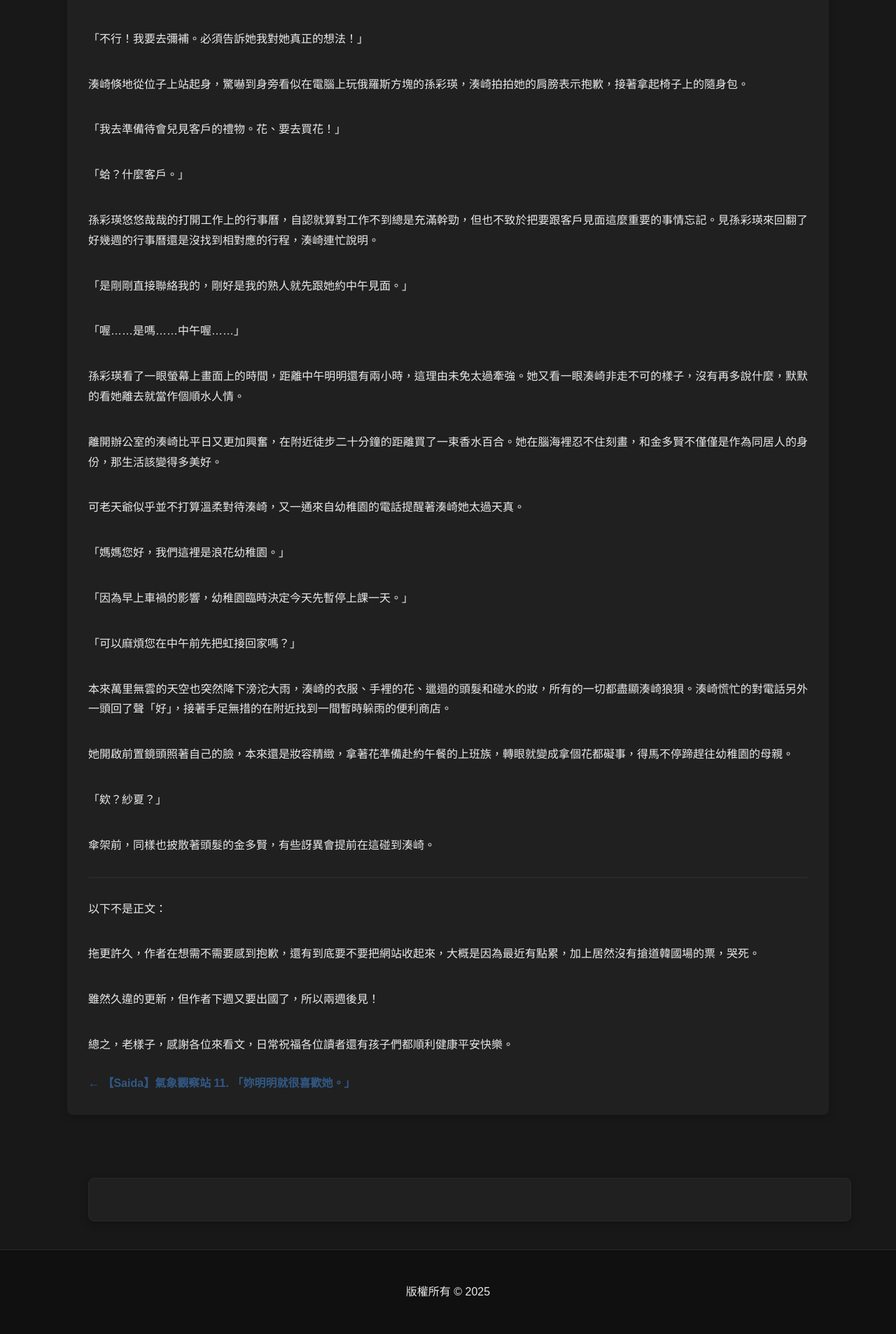
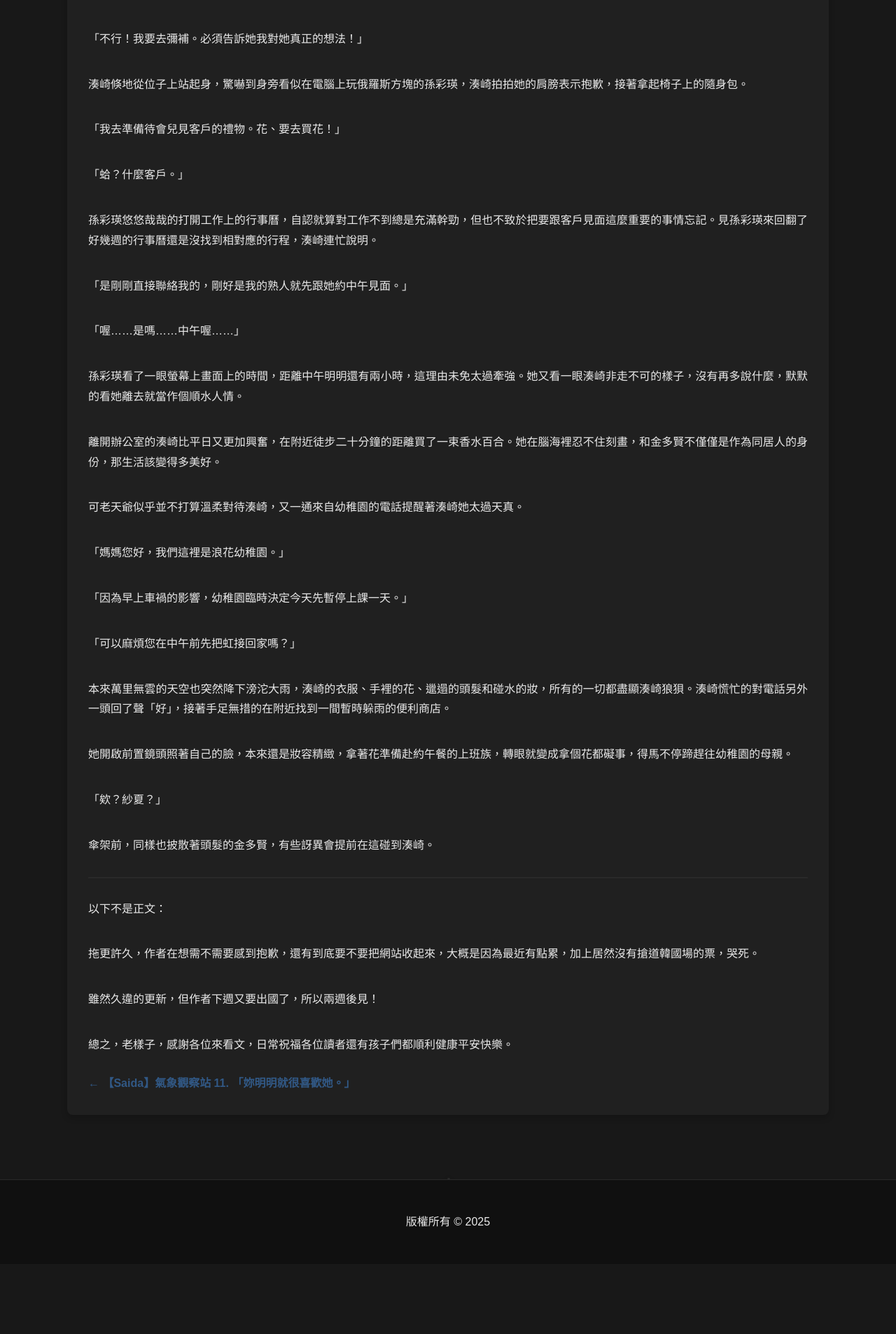
Before and after one commit to thekingwithdonkeyears/website, a Jekyll site: the page built from _posts/2025-06-27-Saida-氣象觀察站-12-我還真是個大壞人.md, in a window 1280 px wide. Shown: the part 888-2794 px from the top of the page at 70% size. Built offline with Jekyll 4.4.1, drawn with Linux system fonts in a browser that asks for light colours; comment, search, counter and statistics services are not loaded; after the commit the page ends 2694 px from its top, so only the background shows below that.

Commit message:
Update style.css

```diff
--- a/assets/css/style.css
+++ b/assets/css/style.css
@@ -276,32 +276,28 @@ button:hover {
 /*==============================
     Cusdis 留言區 樣式優化
 ===============================*/
-/* 跟 .container 同寬 */
+/* 留言區外層：只要加個間隔就好 */
 .comment-wrapper {
-    width: 100%;
-    max-width: var(--site-container-max-width);
-    margin: 40px auto;
-    padding: 0 30px;
+  margin-top: 40px;
   box-sizing: border-box;
 }
 
+/* Cusdis 容器 */
 #cusdis_thread {
   width: 100%;
-    padding: 30px;
   background-color: var(--content-bg);
   border: 1px solid var(--border-color);
   border-radius: 8px;
   box-shadow: 0 4px 12px rgba(0,0,0,0.25);
-    overflow: visible;
+  /* 不要 overflow: hidden/visible，讓 iframe 自由調整 */
 }
 
-iframe[src*="cusdis.com"] {
+/* 只強制寬度，拿掉任何 height 覆寫 */
+#cusdis_thread iframe {
   display: block;
   width: 100% !important;
-    height: auto !important;
-    min-height: 600px;
-    border: none;
-    overflow: visible !important;
+  border: none !important;
+  /* 不設定 height，給 script 完全控制 */
 }
 
 /*==============================
```
Lines whose indentation alone changed are shown as unchanged.
